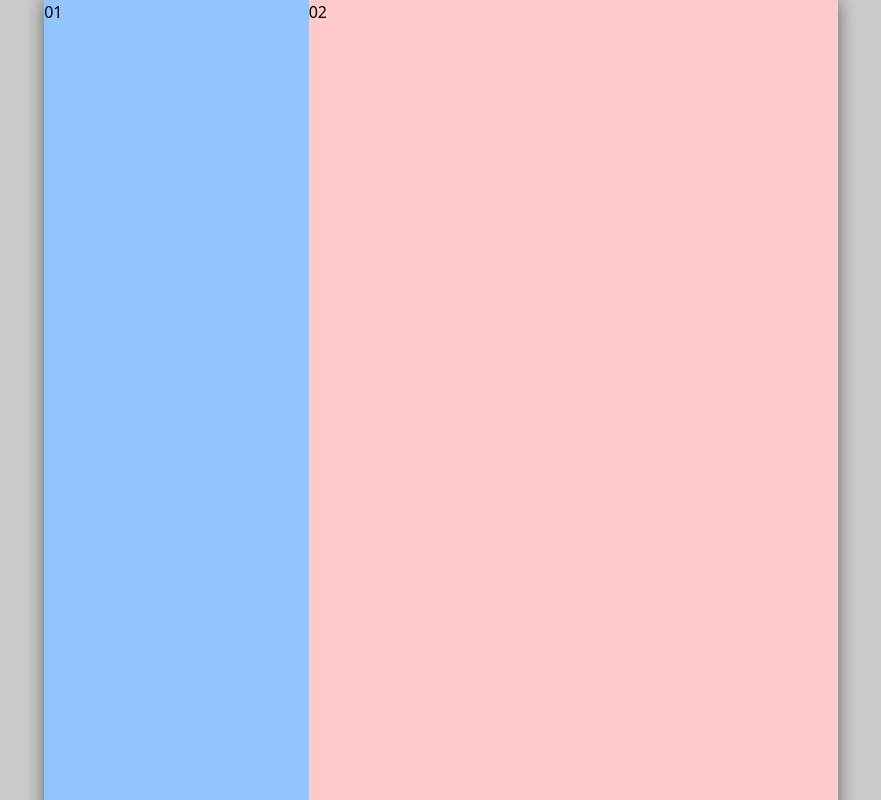
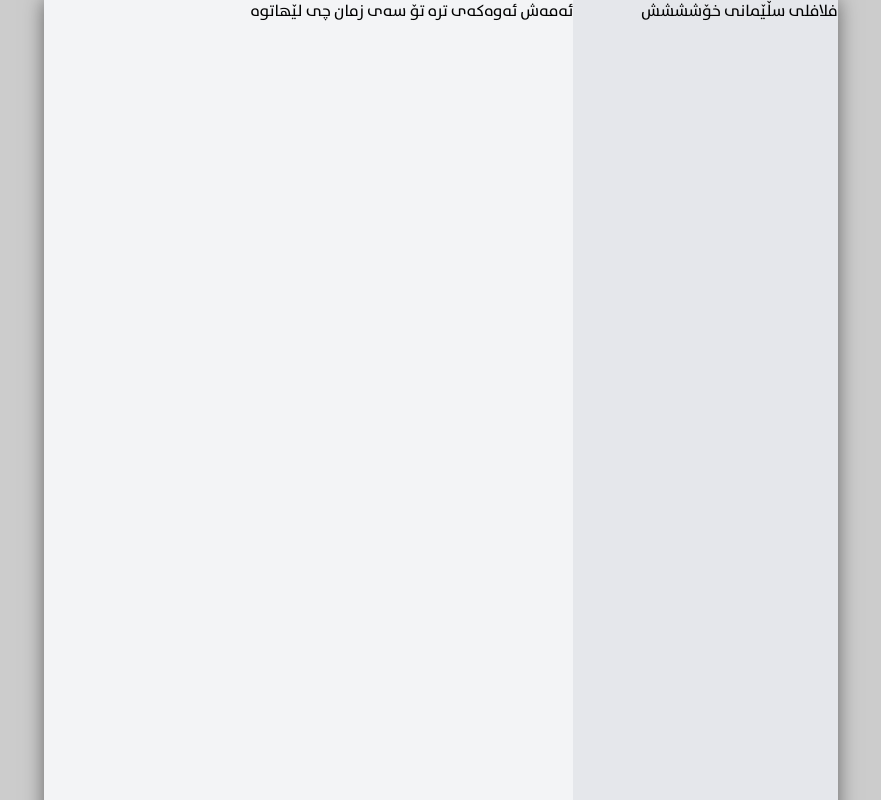
Before and after one commit to Mirko-khatab/ProCV, a Next.js app: page / in a window 1280 px wide. Shown: the top 800 px of the page, without its empty margins (199-1080 px from the left). Built offline with nearby package versions, Linux system fonts and the light colour scheme.

Commit message:
rabar font zead kra wa kraya lay rastawa nwsen

```diff
--- a/src/components/Layout.tsx
+++ b/src/components/Layout.tsx
@@ -6,11 +6,17 @@ type Type = React.FC<{
 const Layout:Type = ({children}) => {
   return (
     <>
+    <html dir='rtl'>
         <Head>
         <title>ProCV</title>
         <meta name="viewport" content="initial-scale=1.0, width=device-width" />
       </Head>
+      <div>
       {children}
+      </div>
+
+
+      </html>
     </>
   )
 }
--- a/src/components/Main.tsx
+++ b/src/components/Main.tsx
@@ -3,8 +3,10 @@ import React from 'react'
 const Main = () => {
   return (
     <div className='bg-red-400 a4size flex flex-row'>
-     <div className="basis-1/4 max-w-1/2 w-1/2 bg-blue-300">01</div>
-  <div className="basis-1/4 w-full bg-red-200">02</div>
+     <div className="basis-1/4 max-w-1/3 w-1/2 bg-gray-200">
+      فلافلی سڵێمانی خۆشششش
+     </div>
+  <div className="basis-1/4 w-full bg-gray-100">ئەمەش ئەوەکەی ترە تۆ سەی زمان چی لێهاتوە</div>
 
     </div>
   )
--- a/src/styles/index.css
+++ b/src/styles/index.css
@@ -1,14 +1,21 @@
-@import 'tailwindcss/base';
-@import 'tailwindcss/components';
+@tailwind base;
+@tailwind components;
+@tailwind utilities;
 
-/* Your own custom component styles */
 
-@import 'tailwindcss/utilities';
 
+@layer base {
+
+@font-face {
+  font-family:rabar;
+  src: url("/fonts/rabar.woff") format('woff')
+}
+}
 
 
 
 body {
+
     background: rgb(204,204,204);
   }
   .a4size{
@@ -16,7 +23,7 @@ body {
     max-width: 21cm;
     max-height: 29.7cm;
     height: 29.7cm;
-
+    font-family:rabar;
     margin: 0 auto;
     margin-bottom: 0.5cm;
     box-shadow: 0 0 0.5cm rgba(0,0,0,0.5);
```
Also changed, not shown: public/fonts/rabar.woff (added).
